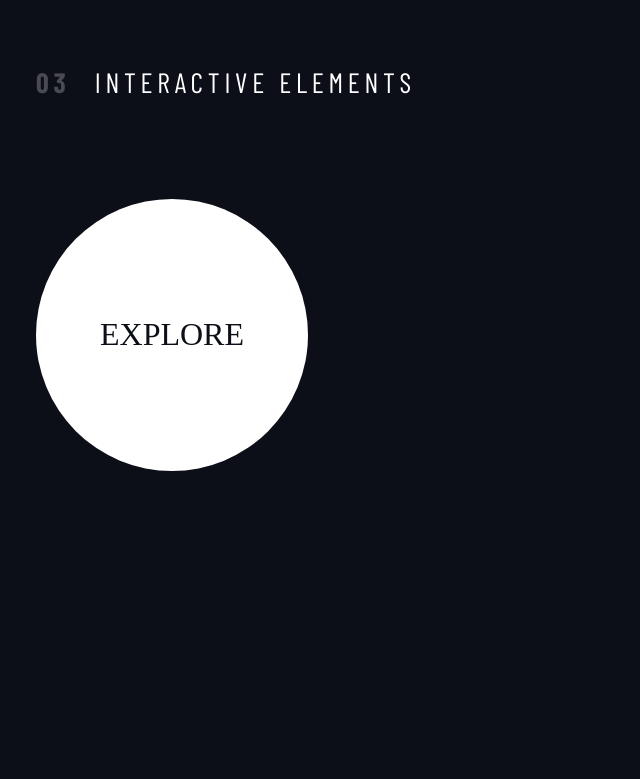
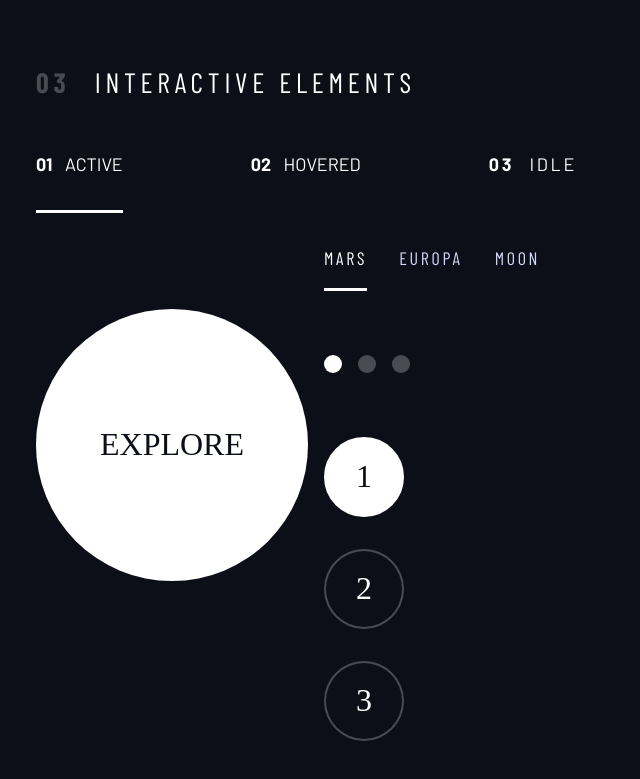
Before and after one commit to actn/SpaceTravel, a plain HTML site: page SpaceTravel/design-system.html in a window 1280 px wide. Shown: the part 1172-1951 px from the top of the page, without its empty margins (0-640 px from the left). Before the commit the page ends 1691 px from the top, so only its background shows below. Drawn offline with nearby package versions, Linux system fonts and the light colour scheme; a web font is replaced by a local one.

Commit message:
indicators tabs added design system completed

```diff
--- a/SpaceTravel/design-system.html
+++ b/SpaceTravel/design-system.html
@@ -105,7 +105,15 @@
             <h2 class="numbered-title"><span>03</span> Interactive Elements</h2>
 
             <!-- navigation -->
-            <div></div>
+            <div>
+                <nav>
+                    <ul class="primary-navigation flex underline-indicators" >
+                        <li class="active"><a class="uppercase text-white letter-spacing 2"  href="#"> <span>01</span> Active</a></li>
+                        <li><a class="uppercase text-white letter-spacing 2"  href="#"> <span>02</span> Hovered</a></li>
+                        <li><a class="uppercase text-white letter-spacing-2"  href="#"> <span>03</span> Idle</a></li>
+                    </ul>
+                </nav>
+            </div>
 
             <div class="flex">
                 <div style="margin-top: 5rem;">
@@ -113,13 +121,25 @@
                     <a href="#" class="large-button uppercase ff-serif text-dark bg-white fs-600">Explore</a>
                 </div>
 
-                <div style="margin-bottom: 50vh;">
+                <div class="flow" style="margin-bottom: 50vh; --flow-space:4rem;">
                     <!-- Tabs -->
-
+                        <div  class="tab-list underline-indicators flex">
+                            <button aria-selected="true" class="uppercase text-accent letter-spacing-2 bg-dark ff-sans-cond">Mars</button>
+                            <button aria-selected="false" class="uppercase text-accent letter-spacing-2 bg-dark ff-sans-cond">Europa</button>
+                            <button aria-selected="false" class="uppercase text-accent letter-spacing-2 bg-dark ff-sans-cond">Moon</button>
+                        </div>
                     <!-- Dots -->
-
+                    <div  class="dot-indicators flex">
+                        <button aria-selected="true" class=""><span class="sr-only">Slide title</span></button>
+                        <button aria-selected="false" class=""><span class="sr-only">Slide title</span></button>
+                        <button aria-selected="false" class=""><span class="sr-only">Slide title</span></button>
+                    </div>
                     <!-- Numbers -->
-
+                    <div  class="number-indicators grid">
+                        <button aria-selected="true" class="uppercase text-white bg-dark ff-serif fs-600">1</button>
+                        <button aria-selected="false" class="uppercase text-white bg-dark ff-serif fs-600">2</button>
+                        <button aria-selected="false" class="uppercase text-white bg-dark ff-serif fs-600">3</button>
+                    </div>
                 </div>
             </div>
 
--- a/SpaceTravel/index.css
+++ b/SpaceTravel/index.css
@@ -3,7 +3,7 @@
 /* Custom Propertiler           */
 
 /* =============================*/
-:root{
+:root {
   --clr-dark: 230 35% 7%;
   --clr-light: 231 77% 90%;
   --clr-white: 0 0% 100%;
@@ -19,9 +19,9 @@
   --fs-200: 0.875rem;
 
   /* Font ailesi */
-    --ff-serif:"Bellefair", serif;
-    --ff-sans-cond:"Barlow Condensed", sans-serif;
-    --ff-sans-normal:"Barlow", sans-serif;
+  --ff-serif: "Bellefair", serif;
+  --ff-sans-cond: "Barlow Condensed", sans-serif;
+  --ff-sans-normal: "Barlow", sans-serif;
 }
 
 
@@ -36,7 +36,7 @@
 
 *,
 *::before,
-*::after{
+*::after {
   box-sizing: border-box;
 }
 
@@ -53,7 +53,7 @@ figure,
 figcaption,
 blockquote,
 dl,
-dd{
+dd {
   margin: 0;
 }
 
@@ -69,11 +69,11 @@ p {
 
 /* body ayari */
 
-body{
+body {
   font-family: var(--ff-sans-normal);
   font-size: var(--fs-400);
-    color:hsl( var(--clr-white) );
-    background-color: hsl( var(--clr-dark) );
+  color: hsl(var(--clr-white));
+  background-color: hsl(var(--clr-dark));
   line-height: 1.5;
   min-height: 100vh;
 }
@@ -81,7 +81,7 @@ body{
 /* image ayari */
 
 img,
-picture{
+picture {
   max-width: 100%;
   display: block;
 }
@@ -91,16 +91,17 @@ picture{
 input,
 button,
 textarea,
-select{
-    font:inherit;
+select {
+  font: inherit;
 }
 
 
 /* ayari kapatanlar inin animasyon ayari*/
-@media (prefers-reduced-motion: reduce){
+@media (prefers-reduced-motion: reduce) {
+
   *,
   *::before,
-    *::after{
+  *::after {
     animation-duration: 0.01ms !important;
     animation-iteration-count: 1 !important;
     transition-duration: 0.01ms !important;
@@ -117,38 +118,38 @@ select{
 
 /* =============================*/
 
-.flex{
+.flex {
   display: flex;
-    gap:var(--gap,1rem);
+  gap: var(--gap, 1rem);
 
 }
 
-.grid{
+.grid {
   display: grid;
-    gap:var(--gap,1rem);
+  gap: var(--gap, 1rem);
 
 }
 
 /* spacing */
-.flow > *:where(:not(:first-child)){
+.flow>*:where(:not(:first-child)) {
   margin-top: var(--flow-space, 1rem);
   /* outline: 1px solid red; */
 }
 
-.container{
+.container {
   padding-inline: 2em;
   margin-inline: auto;
   max-width: 80rem;
 }
 
-.sr-only{
+.sr-only {
   position: absolute;
   width: 1px;
   height: 1px;
   padding: 0;
   margin: -1px;
   overflow: hidden;
-    clip:rect(0,0,0,0);
+  clip: rect(0, 0, 0, 0);
   white-space: nowrap;
   border: 0;
 }
@@ -167,24 +168,28 @@ margin-top: var(--flow-space, 1rem);
 
 /* colors*/
 
-  .bg-dark{
-    background-color: hsl( var(--clr-dark) );
-  }
-  .bg-accent{
-    background-color: hsl( var(--clr-light) );
-  }
-  .bg-white{
-    background-color: hsl( var(--clr-white) );
+.bg-dark {
+  background-color: hsl(var(--clr-dark));
 }
 
-  .text-dark{
-    color: hsl( var(--clr-dark) );
+.bg-accent {
+  background-color: hsl(var(--clr-light));
 }
-  .text-accent{
-    color: hsl( var(--clr-light) );
+
+.bg-white {
+  background-color: hsl(var(--clr-white));
 }
-  .text-white{
-    color: hsl( var(--clr-white) );
+
+.text-dark {
+  color: hsl(var(--clr-dark));
+}
+
+.text-accent {
+  color: hsl(var(--clr-light));
+}
+
+.text-white {
+  color: hsl(var(--clr-white));
 }
 
 /* .example-component{
@@ -193,24 +198,65 @@ margin-top: var(--flow-space, 1rem);
 
 /* typography */
 
-.ff-serif { font-family: var(--ff-serif); }
-.ff-sans-cond { font-family: var(--ff-sans-cond); }
-.ff-sans-normal { font-family: var(--ff-sans-normal); }
+.ff-serif {
+  font-family: var(--ff-serif);
+}
 
-.letter-spacing-1 { letter-spacing: 4.75px; }
-.letter-spacing-2 { letter-spacing: 2.7px; }
-.letter-spacing-3 { letter-spacing: 2.35px; }
+.ff-sans-cond {
+  font-family: var(--ff-sans-cond);
+}
 
-.uppercase { text-transform: uppercase; }
+.ff-sans-normal {
+  font-family: var(--ff-sans-normal);
+}
 
-.fs-900 { font-size: var(--fs-900); }
-.fs-800 { font-size: var(--fs-800); }
-.fs-700 { font-size: var(--fs-700); }
-.fs-600 { font-size: var(--fs-600); }
-.fs-500 { font-size: var(--fs-500); }
-.fs-400 { font-size: var(--fs-400); }
-.fs-300 { font-size: var(--fs-300); }
-.fs-200 { font-size: var(--fs-200); }
+.letter-spacing-1 {
+  letter-spacing: 4.75px;
+}
+
+.letter-spacing-2 {
+  letter-spacing: 2.7px;
+}
+
+.letter-spacing-3 {
+  letter-spacing: 2.35px;
+}
+
+.uppercase {
+  text-transform: uppercase;
+}
+
+.fs-900 {
+  font-size: var(--fs-900);
+}
+
+.fs-800 {
+  font-size: var(--fs-800);
+}
+
+.fs-700 {
+  font-size: var(--fs-700);
+}
+
+.fs-600 {
+  font-size: var(--fs-600);
+}
+
+.fs-500 {
+  font-size: var(--fs-500);
+}
+
+.fs-400 {
+  font-size: var(--fs-400);
+}
+
+.fs-300 {
+  font-size: var(--fs-300);
+}
+
+.fs-200 {
+  font-size: var(--fs-200);
+}
 
 .fs-900,
 .fs-800,
@@ -220,17 +266,17 @@ margin-top: var(--flow-space, 1rem);
 }
 
 /* basliklar */
-.numbered-title{
+.numbered-title {
   font-family: var(--ff-sans-cond);
   font-size: var(--fs-500);
   text-transform: uppercase;
   letter-spacing: 4.72px;
 }
 
-.numbered-title span{
+.numbered-title span {
   margin-right: .5em;
   font-weight: 700;
- color: hsl( var(--clr-white) / .25);
+  color: hsl(var(--clr-white) / .25);
 }
 
 
@@ -240,22 +286,22 @@ margin-top: var(--flow-space, 1rem);
 /*============================*/
 
 
-.large-button{
+.large-button {
   position: relative;
   display: grid;
   z-index: 1;
   place-items: center;
-  padding:  2em;
+  padding: 2em;
   aspect-ratio: 1;
   text-decoration: none;
   border-radius: 50%;
 }
 
-.large-button::after{
+.large-button::after {
   content: '';
   position: absolute;
   z-index: -1;
-  background: hsl( var(--clr-white) / .15);
+  background: hsl(var(--clr-white) / .15);
   width: 100%;
   height: 100%;
   border-radius: 50%;
@@ -264,7 +310,87 @@ margin-top: var(--flow-space, 1rem);
 }
 
 .large-button:hover::after,
-.large-button:focus::after{
+.large-button:focus::after {
   opacity: 1;
   transform: scale(1.5);
 }
+
+.primary-navigation {
+  --gap: 8rem;
+  --underline-gap: 2rem;
+  list-style: none;
+  padding: 0;
+  margin: 0;
+}
+
+.primary-navigation a {
+  text-decoration: none;
+}
+
+.primary-navigation a>span {
+  font-weight: 700;
+  margin-right: .5em;
+}
+
+.underline-indicators>* {
+  cursor: pointer;
+  padding: var(--underline-gap, 1rem) 0;
+  border: 0;
+  border-bottom: .2rem solid hsl(var(--clr-white) /0);
+}
+
+.underline-indicators>*:hover,
+.underline-indicators>*:focus {
+  border-color: hsl(var(--clr-white) / .5);
+}
+
+.underline-indicators>.active,
+.underline-indicators>[aria-selected="true"]{
+  border-color: hsl(var(--clr-white) / 1);
+  color: hsl(var(--clr-white) / 1);
+}
+
+.tab-list{
+  --gap:2rem;
+}
+
+.dot-indicators>*{
+  cursor: pointer;
+  border: 0;
+  border-radius: 50%;
+  aspect-ratio: 1;
+  padding: 0.5em;
+  background-color: hsl(var(--clr-white) /0.25);
+}
+
+.dot-indicators>[aria-selected="true"] {
+  background-color: hsl(var(--clr-white) / 1);
+}
+.dot-indicators>*:hover,
+.dot-indicators>*:focus{
+  background-color: hsl(var(--clr-white) / .5);
+}
+.number-indicators{
+  --gap:2rem;
+}
+.number-indicators>*{
+  cursor: pointer;
+  place-items: center;
+  width: var(--numberindicato-width,5rem);
+  aspect-ratio: 1;
+  margin: 0;
+  padding: 0;
+  border: 2px solid hsl(var(--clr-white)/.25);
+  border-radius: 50%;
+}
+
+.number-indicators>[aria-selected="true"]{
+  background-color: hsl(var(--clr-white) / 1);
+  border-color: hsl(var(--clr-white) / 1);
+  color:hsl(var(--clr-dark));
+}
+
+.number-indicators>*:hover,
+.number-indicators>*:focus{
+  border-color: hsl(var(--clr-white)/1);
+}
```
Lines whose indentation alone changed are shown as unchanged.
